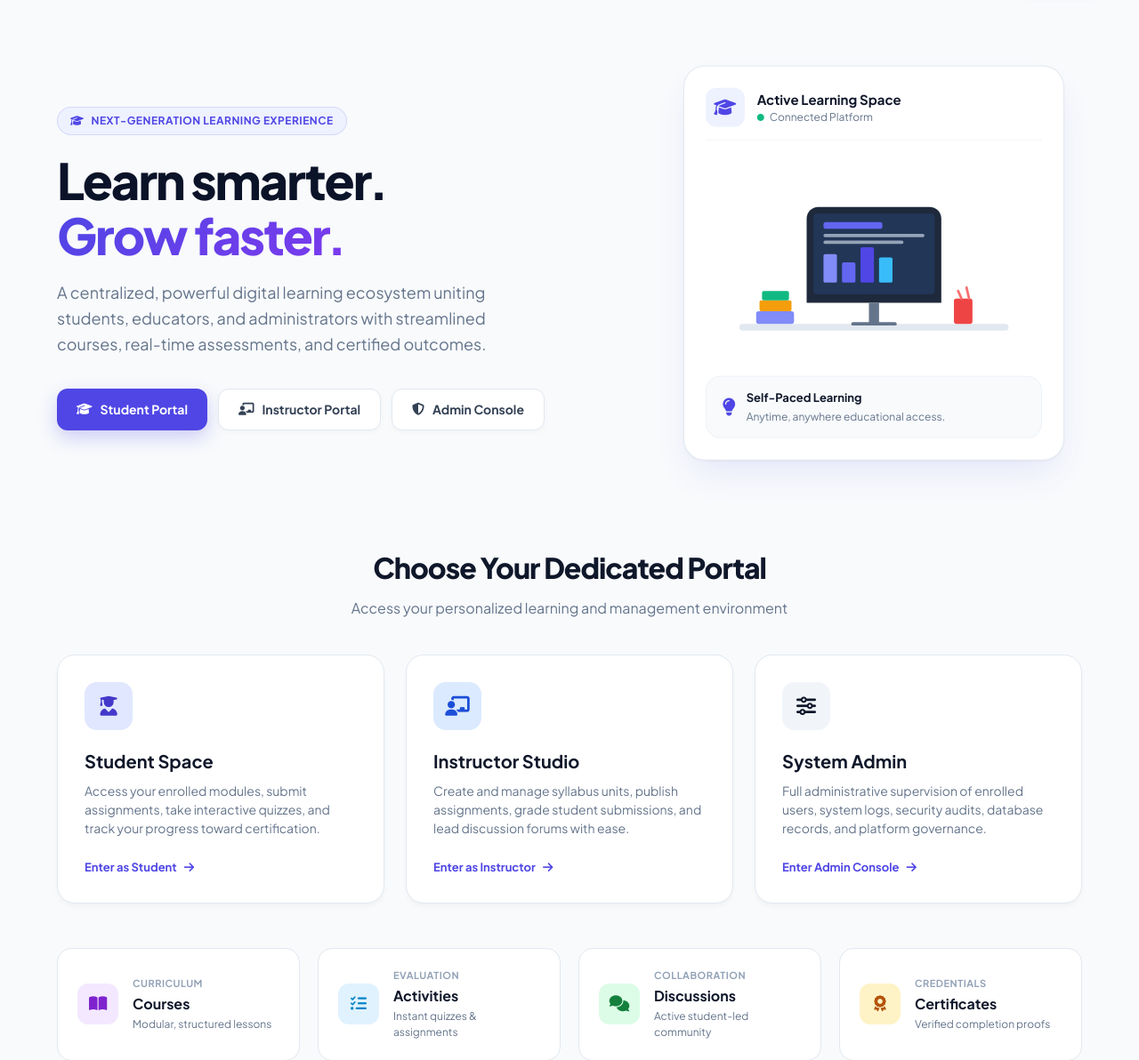
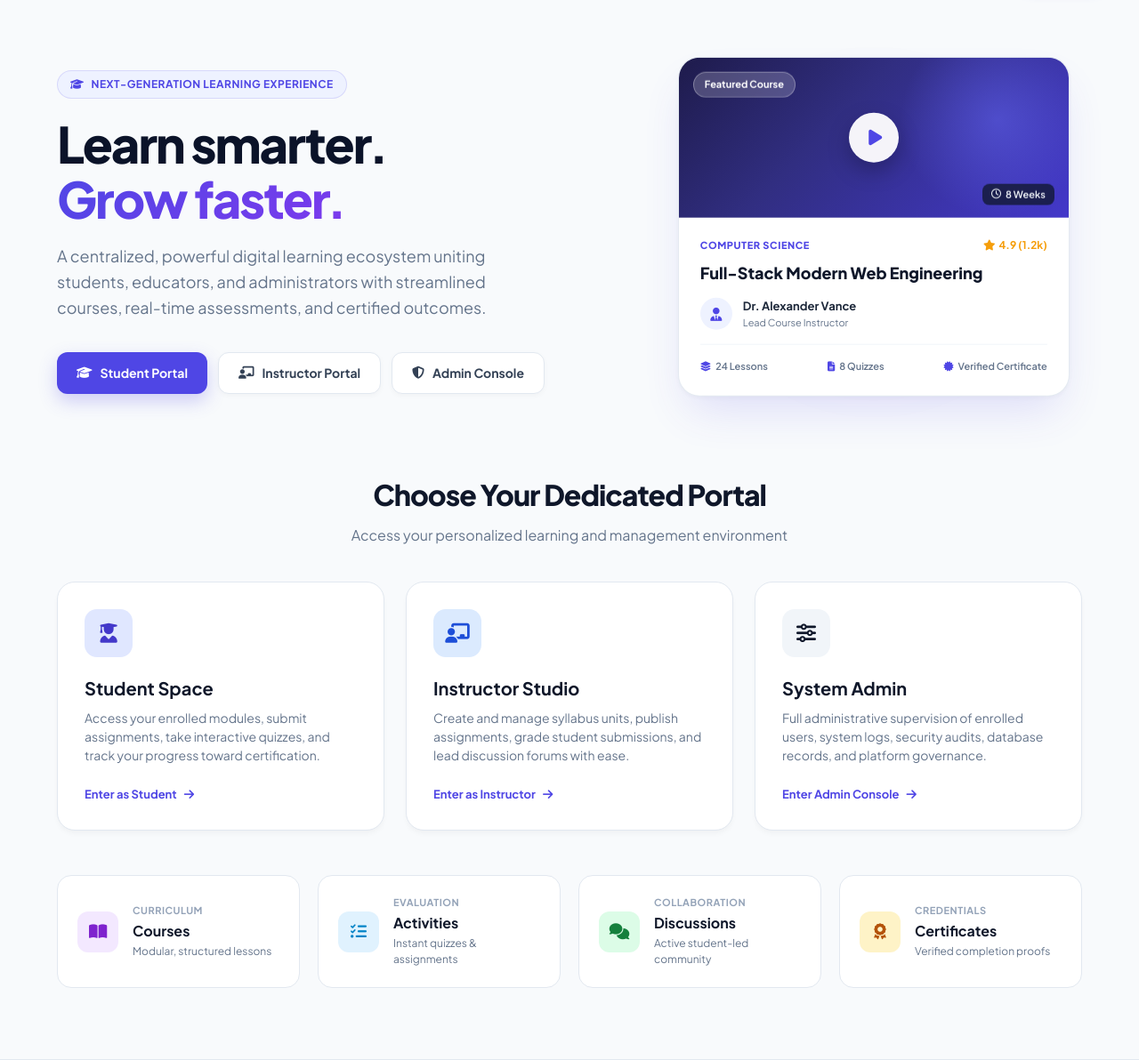
Before and after one commit to sanad-shat/Learnova-LMS-Platform, a Flask app: page / in a window 1280 px wide. Shown: the part 66-1258 px from the top of the page at 89% size. Run offline with Flask 3, Linux system fonts and the light colour scheme; data comes from the database, SQL or seed files in the repository; some libraries are stand-ins or nearby versions.

Commit message:
Update choose.html

```diff
--- a/ecms/app/templates/choose.html
+++ b/ecms/app/templates/choose.html
@@ -219,26 +219,26 @@
       transform: translateY(-2px);
     }
 
-    /* Illustration Wrapper & Card */
+    /* Modern Course Preview Mockup */
     .illustration-wrapper {
       position: relative;
       display: flex;
       justify-content: center;
       align-items: center;
-      padding: 20px;
+      padding: 10px;
     }
 
     .illustration-bg-glow {
       position: absolute;
       width: 320px;
       height: 320px;
-      background: radial-gradient(circle, rgba(99, 102, 241, 0.18) 0%, rgba(124, 58, 237, 0.08) 50%, transparent 70%);
+      background: radial-gradient(circle, rgba(99, 102, 241, 0.2) 0%, rgba(124, 58, 237, 0.08) 50%, transparent 70%);
       border-radius: 50%;
       filter: blur(40px);
       z-index: 1;
     }
 
-    .edu-card-interactive {
+    .edu-course-preview-card {
       position: relative;
       z-index: 2;
       width: 100%;
@@ -246,8 +246,8 @@
       background: #ffffff;
       border: 1px solid rgba(226, 232, 240, 0.9);
       border-radius: 24px;
-      padding: 24px;
-      box-shadow: 0 20px 40px -10px rgba(79, 70, 229, 0.12), 0 1px 3px rgba(0,0,0,0.05);
+      overflow: hidden;
+      box-shadow: 0 25px 50px -12px rgba(79, 70, 229, 0.16), 0 2px 6px rgba(0,0,0,0.04);
       animation: gentleFloat 5s ease-in-out infinite alternate;
     }
 
@@ -256,79 +256,166 @@
       100% { transform: translateY(-8px); }
     }
 
-    .edu-card-header {
+    .course-cover-art {
+      height: 180px;
+      background: linear-gradient(135deg, #1e1b4b 0%, #312e81 40%, #4338ca 100%);
+      position: relative;
       display: flex;
       align-items: center;
-      gap: 14px;
-      margin-bottom: 12px;
-      padding-bottom: 14px;
-      border-bottom: 1px solid #f1f5f9;
+      justify-content: center;
+      overflow: hidden;
     }
 
-    .edu-avatar {
-      width: 44px;
-      height: 44px;
-      background: #eef2ff;
+    .course-cover-art::before {
+      content: '';
+      position: absolute;
+      width: 220px;
+      height: 220px;
+      background: radial-gradient(circle, rgba(99, 102, 241, 0.5) 0%, transparent 70%);
+      top: -40px;
+      right: -30px;
+    }
+
+    .course-play-btn {
+      width: 56px;
+      height: 56px;
+      background: rgba(255, 255, 255, 0.95);
       color: #4f46e5;
-      border-radius: 12px;
+      border-radius: 50%;
       display: flex;
       align-items: center;
       justify-content: center;
       font-size: 20px;
+      padding-left: 4px;
+      box-shadow: 0 10px 25px rgba(0, 0, 0, 0.25);
+      transition: transform 0.2s ease;
+      cursor: pointer;
+      position: relative;
+      z-index: 2;
     }
 
-    .edu-student-name {
-      font-weight: 700;
-      font-size: 15px;
-      color: #0f172a;
+    .course-play-btn:hover {
+      transform: scale(1.1);
     }
 
-    .edu-student-sub {
-      font-size: 12px;
-      color: #64748b;
+    .course-tag-badge {
+      position: absolute;
+      top: 16px;
+      left: 16px;
+      background: rgba(255, 255, 255, 0.2);
+      backdrop-filter: blur(8px);
+      color: #ffffff;
+      font-size: 11px;
+      font-weight: 700;
+      padding: 5px 12px;
+      border-radius: 99px;
+      border: 1px solid rgba(255, 255, 255, 0.3);
+      z-index: 2;
+    }
+
+    .course-duration-pill {
+      position: absolute;
+      bottom: 14px;
+      right: 16px;
+      background: rgba(15, 23, 42, 0.75);
+      backdrop-filter: blur(6px);
+      color: #f1f5f9;
+      font-size: 11px;
+      font-weight: 600;
+      padding: 4px 10px;
+      border-radius: 8px;
+      z-index: 2;
       display: flex;
       align-items: center;
-      gap: 6px;
+      gap: 5px;
     }
 
-    .text-success {
-      color: #10b981;
-      font-size: 8px;
+    .course-preview-body {
+      padding: 22px 24px 24px;
     }
 
-    .edu-vector-art {
-      padding: 10px 0;
+    .course-meta-top {
+      display: flex;
+      align-items: center;
+      justify-content: space-between;
+      margin-bottom: 10px;
     }
 
-    /* Welcome Footnote Box */
-    .edu-welcome-box {
-      background: #f8fafc;
-      padding: 14px 18px;
-      border-radius: 16px;
-      border: 1px solid #edf2f7;
+    .course-category {
+      font-size: 11px;
+      font-weight: 800;
+      text-transform: uppercase;
+      letter-spacing: 0.6px;
+      color: #4f46e5;
+    }
+
+    .course-rating {
+      font-size: 12px;
+      font-weight: 700;
+      color: #f59e0b;
+      display: flex;
+      align-items: center;
+      gap: 4px;
+    }
+
+    .course-main-title {
+      font-size: 18px;
+      font-weight: 800;
+      color: #0f172a;
+      line-height: 1.35;
+      margin: 0 0 16px;
+    }
+
+    .course-instructor-row {
       display: flex;
       align-items: center;
       gap: 12px;
+      padding-bottom: 16px;
+      margin-bottom: 16px;
+      border-bottom: 1px solid #f1f5f9;
     }
 
-    .edu-welcome-box i {
-      font-size: 20px;
+    .instructor-avatar-mini {
+      width: 36px;
+      height: 36px;
+      border-radius: 50%;
+      background: #eef2ff;
       color: #4f46e5;
-      flex-shrink: 0;
+      display: flex;
+      align-items: center;
+      justify-content: center;
+      font-size: 15px;
     }
 
-    .edu-welcome-box div strong {
+    .instructor-info-mini strong {
       display: block;
       font-size: 13px;
-      color: #0f172a;
-      font-weight: 700;
+      color: #1e293b;
     }
 
-    .edu-welcome-box div span {
+    .instructor-info-mini small {
       display: block;
-      font-size: 12px;
+      font-size: 11px;
       color: #64748b;
-      margin-top: 2px;
+    }
+
+    .course-perks-row {
+      display: flex;
+      align-items: center;
+      justify-content: space-between;
+      font-size: 11px;
+      font-weight: 600;
+      color: #64748b;
+    }
+
+    .course-perks-row span {
+      display: inline-flex;
+      align-items: center;
+      gap: 5px;
+    }
+
+    .course-perks-row i {
+      color: #4f46e5;
     }
 
     /* Portals Selection Grid */
@@ -518,7 +605,7 @@
       .hero-description { margin-left: auto; margin-right: auto; }
       .quick-actions { justify-content: center; }
       .illustration-wrapper { order: -1; }
-      .edu-card-interactive { max-width: 360px; }
+      .edu-course-preview-card { max-width: 380px; }
       .portals-grid { grid-template-columns: 1fr; }
       .features-grid { grid-template-columns: repeat(2, 1fr); }
     }
@@ -577,55 +664,43 @@
         </div>
       </div>
 
-      <!-- Modern Educational Visual Showcase -->
+      <!-- Modern Course Preview Mockup Component -->
       <div class="illustration-wrapper">
         <div class="illustration-bg-glow"></div>
-        <div class="edu-card-interactive">
-          <div class="edu-card-header">
-            <div class="edu-avatar">
-              <i class="fa-solid fa-graduation-cap"></i>
+        <div class="edu-course-preview-card">
+          <!-- Course Media Cover -->
+          <div class="course-cover-art">
+            <div class="course-play-btn">
+              <i class="fa-solid fa-play"></i>
             </div>
-            <div>
-              <div class="edu-student-name">Active Learning Space</div>
-              <div class="edu-student-sub"><i class="fa-solid fa-circle text-success"></i> Connected Platform</div>
-            </div>
+            <span class="course-tag-badge">Featured Course</span>
+            <span class="course-duration-pill"><i class="fa-regular fa-clock"></i> 8 Weeks</span>
           </div>
 
-          <div class="edu-vector-art">
-            <svg viewBox="0 0 400 240" fill="none" xmlns="http://www.w3.org/2000/svg" style="width: 100%; height: auto;">
-              <!-- Desk & Computer Scene -->
-              <rect x="40" y="195" width="320" height="8" rx="4" fill="#E2E8F0"/>
-              <path d="M120 70C120 62 126 56 134 56H266C274 56 280 62 280 70V170H120V70Z" fill="#1E293B"/>
-              <rect x="128" y="64" width="144" height="96" rx="4" fill="#3B82F6" fill-opacity="0.15"/>
-              <!-- Screen UI Elements -->
-              <rect x="140" y="74" width="70" height="8" rx="3" fill="#6366F1"/>
-              <rect x="140" y="88" width="120" height="4" rx="2" fill="#94A3B8"/>
-              <rect x="140" y="96" width="95" height="4" rx="2" fill="#94A3B8"/>
-              <!-- Mini Chart on Screen -->
-              <rect x="140" y="112" width="16" height="34" rx="2" fill="#818CF8"/>
-              <rect x="162" y="122" width="16" height="24" rx="2" fill="#6366F1"/>
-              <rect x="184" y="104" width="16" height="42" rx="2" fill="#4F46E5"/>
-              <rect x="206" y="116" width="16" height="30" rx="2" fill="#38BDF8"/>
-              <!-- Stand -->
-              <rect x="194" y="170" width="12" height="25" fill="#64748B"/>
-              <path d="M175 195H225" stroke="#64748B" stroke-width="4" stroke-linecap="round"/>
-              <!-- Books Stack -->
-              <rect x="60" y="180" width="45" height="15" rx="3" fill="#818CF8"/>
-              <rect x="64" y="167" width="38" height="13" rx="2" fill="#F59E0B"/>
-              <rect x="67" y="156" width="32" height="11" rx="2" fill="#10B981"/>
-              <!-- Coffee Cup / Pen Holder -->
-              <rect x="295" y="165" width="22" height="30" rx="3" fill="#EF4444"/>
-              <line x1="300" y1="156" x2="304" y2="165" stroke="#F87171" stroke-width="3" stroke-linecap="round"/>
-              <line x1="310" y1="152" x2="313" y2="165" stroke="#F87171" stroke-width="3" stroke-linecap="round"/>
-            </svg>
-          </div>
+          <!-- Course Body -->
+          <div class="course-preview-body">
+            <div class="course-meta-top">
+              <span class="course-category">Computer Science</span>
+              <span class="course-rating"><i class="fa-solid fa-star"></i> 4.9 (1.2k)</span>
+            </div>
 
-          <!-- Replaced with clean informative banner -->
-          <div class="edu-welcome-box">
-            <i class="fa-solid fa-lightbulb"></i>
-            <div>
-              <strong>Self-Paced Learning</strong>
-              <span>Anytime, anywhere educational access.</span>
+            <h3 class="course-main-title">Full-Stack Modern Web Engineering</h3>
+
+            <div class="course-instructor-row">
+              <div class="instructor-avatar-mini">
+                <i class="fa-solid fa-user-tie"></i>
+              </div>
+              <div class="instructor-info-mini">
+                <strong>Dr. Alexander Vance</strong>
+                <small>Lead Course Instructor</small>
+              </div>
+            </div>
+
+            <!-- Features Chips -->
+            <div class="course-perks-row">
+              <span><i class="fa-solid fa-layer-group"></i> 24 Lessons</span>
+              <span><i class="fa-solid fa-file-lines"></i> 8 Quizzes</span>
+              <span><i class="fa-solid fa-certificate"></i> Verified Certificate</span>
             </div>
           </div>
         </div>
```
